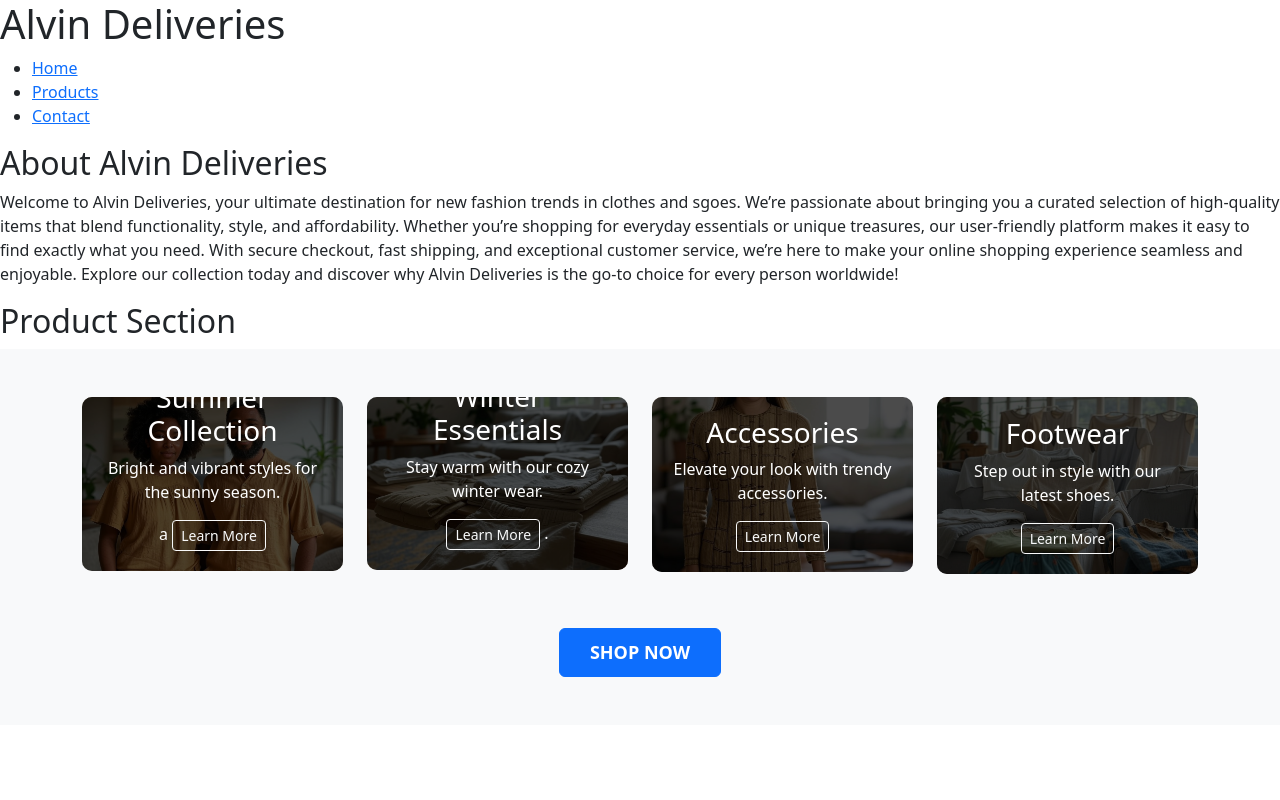
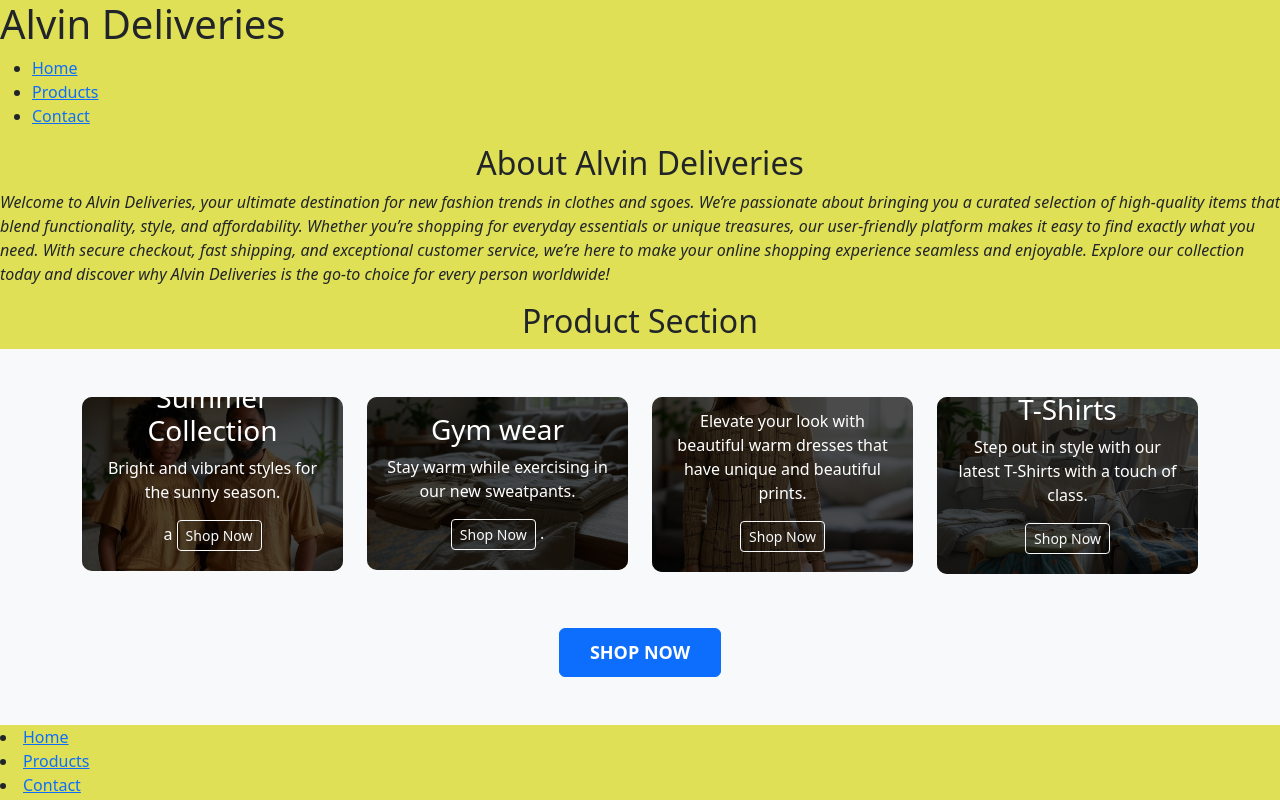
Before and after one commit to RunohAlvin/gomyalvindeliveries, a plain HTML site: page index.html in a window 1280 px wide. Drawn offline with nearby package versions, Linux system fonts and the light colour scheme.

Commit message:
adding changes to html

```diff
--- a/index.html
+++ b/index.html
@@ -7,7 +7,7 @@
     <title>Alvin Deliveries</title>
 </head>
 
-<body>
+<body style="background-color: rgb(224, 224, 86);">
     <header>
         <h1>Alvin Deliveries</h1>
         <nav>
@@ -20,14 +20,14 @@
     </header>
     <Main>
         <div class="About section">
-            <h2 id="about">About Alvin Deliveries</h2>
-            <p>
+            <h2 id="about" style="text-align: center;">About Alvin Deliveries</h2>
+            <p style="font-style: italic;">
                 Welcome to Alvin Deliveries, your ultimate destination for new fashion trends in clothes and sgoes. We’re passionate about bringing you a curated selection of high-quality items that blend functionality, style, and affordability. Whether you’re shopping for everyday essentials or unique treasures, our user-friendly platform makes it easy to find exactly what you need. With secure checkout, fast shipping, and exceptional customer service, we’re here to make your online shopping experience seamless and enjoyable. Explore our collection today and discover why Alvin Deliveries is the go-to choice for every person worldwide!
             </p>
         </div>
 
         <div class="Product section">
-            <h2 id="Product Section">Product Section</h2>
+            <h2 id="Product Section" style="text-align: center;">Product Section</h2>
 
               <style>
                 /* Custom CSS for hover effects and overlay */
@@ -75,40 +75,40 @@
                         <div class="card-overlay">
                           <h3>Summer Collection</h3>
                           <p>Bright and vibrant styles for the sunny season.</p>
-    a                      <a href="#" class="btn btn-outline-light btn-sm">Learn More</a>
+    a                      <a href="#" class="btn btn-outline-light btn-sm">Shop Now</a>
                         </div>
                       </div>
                     </div>
                     <!-- Image 2 -->
                     <div class="col-md-6 col-lg-3">
                       <div class="image-card">
-                        <img src="Images/Pants.jpg" alt="Winter Essentials" class="img-fluid">
+                        <img src="Images/Pants.jpg" alt="Stylish Pants" class="img-fluid">
                         <div class="card-overlay">
-                          <h3>Winter Essentials</h3>
-                          <p>Stay warm with our cozy winter wear.</p>
-                          <a href="#" class="btn btn-outline-light btn-sm">Learn More</a>
+                          <h3>Gym wear</h3>
+                          <p>Stay warm while exercising in our new sweatpants.</p>
+                          <a href="#" class="btn btn-outline-light btn-sm">Shop Now</a>
    .                     </div>
                       </div>
                     </div>
                     <!-- Image 3 -->
                     <div class="col-md-6 col-lg-3">
                       <div class="image-card">
-                        <img src="Images/Print.jpg" alt="Accessories" class="img-fluid">
+                        <img src="Images/Print.jpg" alt="Dresses" class="img-fluid">
                         <div class="card-overlay">
-                          <h3>Accessories</h3>
-                          <p>Elevate your look with trendy accessories.</p>
-                          <a href="#" class="btn btn-outline-light btn-sm">Learn More</a>
+                          <h3>Dresses</h3>
+                          <p>Elevate your look with beautiful warm dresses that have unique and beautiful prints.</p>
+                          <a href="#" class="btn btn-outline-light btn-sm">Shop Now</a>
                         </div>
                       </div>
                     </div>
                     <!-- Image 4 -->
                     <div class="col-md-6 col-lg-3">
                       <div class="image-card">
-                        <img src="Images/Tshirts.jpg" alt="Footwear" class="img-fluid">
+                        <img src="Images/Tshirts.jpg" alt="T-Shirts" class="img-fluid">
                         <div class="card-overlay">
-                          <h3>Footwear</h3>
-                          <p>Step out in style with our latest shoes.</p>
-                          <a href="#" class="btn btn-outline-light btn-sm">Learn More</a>
+                          <h3>T-Shirts</h3>
+                          <p>Step out in style with our latest T-Shirts with a touch of class.</p>
+                          <a href="#" class="btn btn-outline-light btn-sm">Shop Now</a>
                         </div>
                       </div>
                     </div>
@@ -120,23 +120,17 @@
                 </div>
               </section>
 
-              <!-- Bootstrap JS (Optional) -->
-              <script src="https://cdn.jsdelivr.net/npm/bootstrap@5.3.0/dist/js/bootstrap.bundle.min.js"></script>
-            </body>
-            </html>
+             <!--footer section-->
+
+            <footer>
+                <li><a href="#">Home</a></li>
+                <li><a href="#">Products</a></li>
+                <li><a href="#">Contact</a></li>
+            </footer>
 
 
 
-
-
-
-
-
-
-
-
-
-        </div>
+</div>
     </Main>
 </body>
 </html>
```
